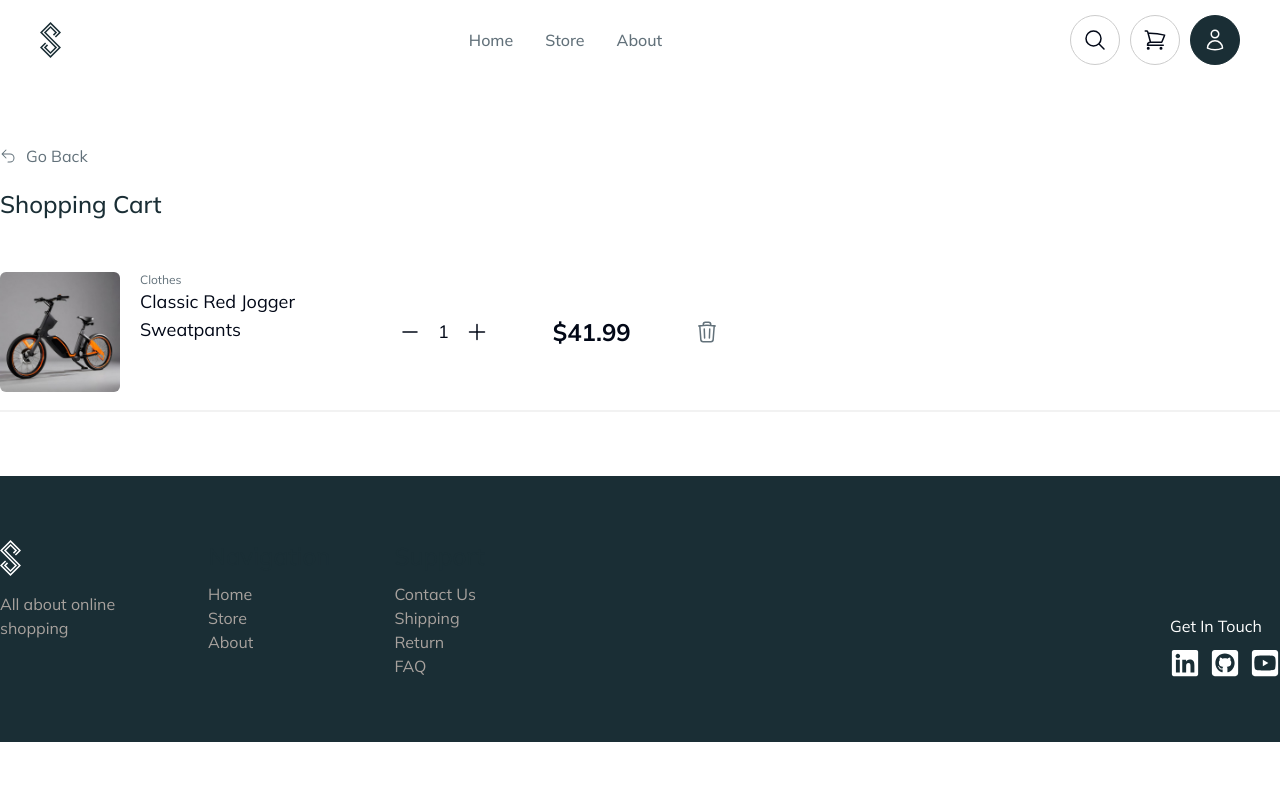
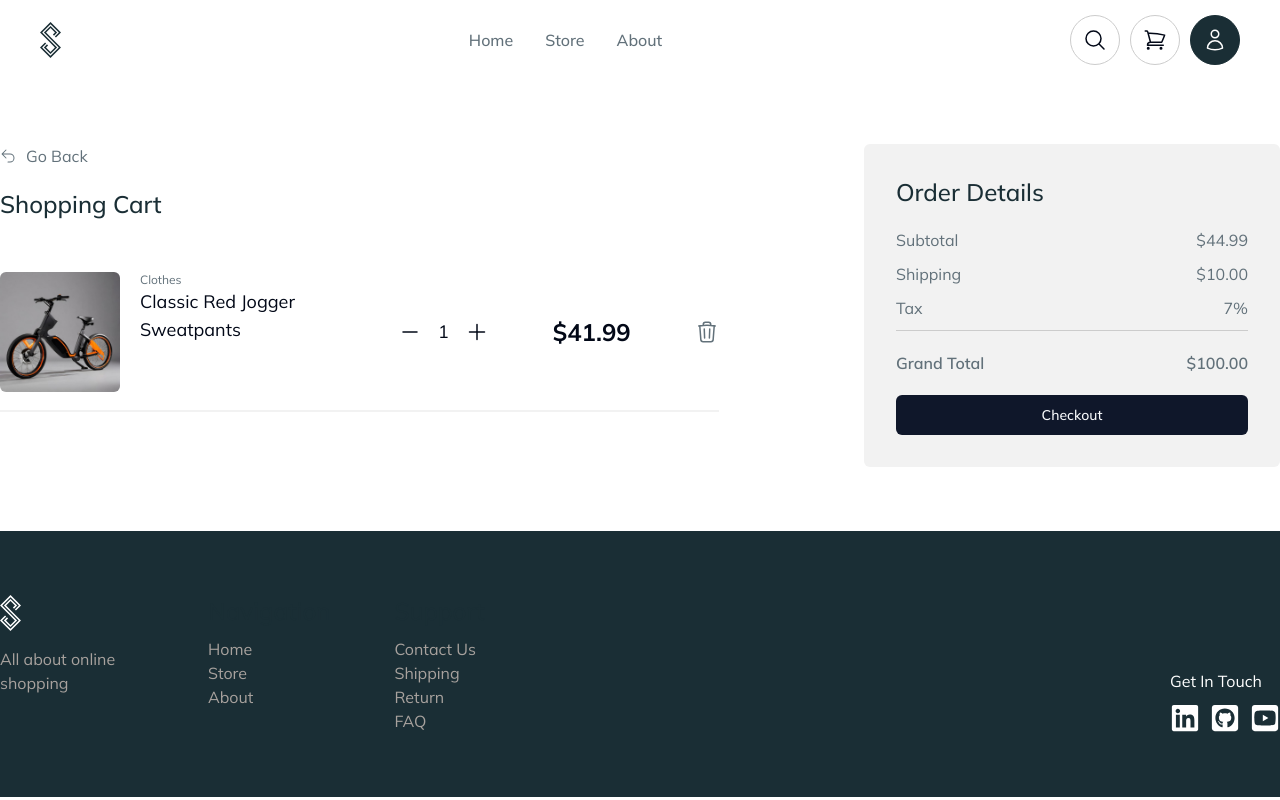
Before and after one commit to andrijaweb/ecommerce-app, a React (Vite) app: page /cart in a window 1280 px wide. Built offline with nearby package versions, Linux system fonts and the light colour scheme; no server answers.

Commit message:
Added style for cart overview

```diff
--- a/src/features/cart/Cart.tsx
+++ b/src/features/cart/Cart.tsx
@@ -1,12 +1,14 @@
 import { useMoveBack } from "@/hooks/useMoveBack";
 import { HiArrowUturnLeft } from "react-icons/hi2";
 import CartItem from "./CartItem";
+import CartOverview from "./CartOverview";
 
 const Cart = () => {
   const moveBack = useMoveBack();
 
   return (
-    <div className="max-w-container mx-auto py-16">
+    <div className="max-w-container mx-auto py-16 flex justify-between">
+      <div>
         <button
           onClick={moveBack}
           className="flex items-center gap-2.5 text-textGray hover:text-darkSlate"
@@ -23,6 +25,9 @@ const Cart = () => {
           <CartItem />
         </ul>
       </div>
+
+      <CartOverview />
+    </div>
   );
 };
 
--- /dev/null
+++ b/src/features/cart/CartOverview.tsx
@@ -0,0 +1,30 @@
+import { Button } from "@/components/ui/button";
+
+const CartOverview = () => {
+  return (
+    <div className="bg-lightGray p-8 rounded-md max-w-[26rem] w-full">
+      <h3 className="heading-tertiary">Order Details</h3>
+      <ul className="space-y-2.5 my-5">
+        <li className="text-textGray flex items-center justify-between">
+          <p>Subtotal</p>
+          <p>$44.99</p>
+        </li>
+        <li className="text-textGray flex items-center justify-between">
+          <p>Shipping</p>
+          <p>$10.00</p>
+        </li>
+        <li className="text-textGray flex items-center justify-between">
+          <p>Tax</p>
+          <p>7%</p>
+        </li>
+        <li className="pt-5 text-textGray font-semibold flex items-center justify-between border-t border-darkGray">
+          <p>Grand Total</p>
+          <p>$100.00</p>
+        </li>
+      </ul>
+      <Button className="w-full">Checkout</Button>
+    </div>
+  );
+};
+
+export default CartOverview;
```
Lines whose indentation alone changed are shown as unchanged.
